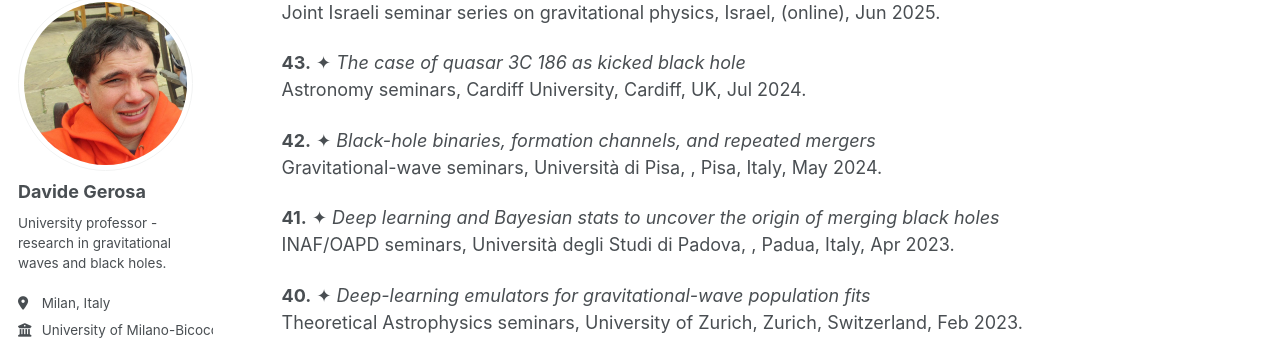
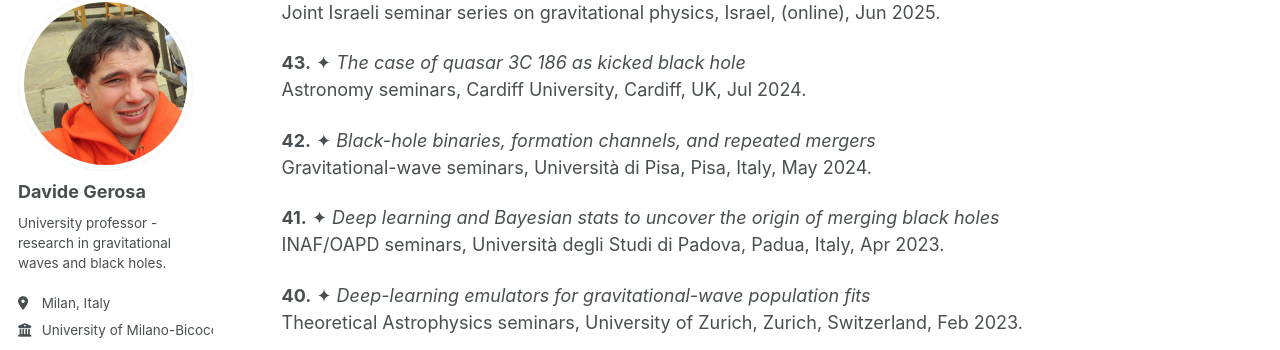
Before and after one commit to dgerosa/website, a Jekyll site: the page built from _pages/talks.md, in a window 1280 px wide and 900 px high, scrolled down 6807 px. Shown: the part 103-453 px from the top of the window. Built offline with Jekyll 4.4.1, drawn with Linux system fonts in a browser that asks for light colours; some web fonts are replaced.

Commit message:
updated from dgerosa/cv

```diff
--- a/_pages/_talks.md
+++ b/_pages/_talks.md
@@ -257,10 +257,10 @@ Joint Israeli seminar series on gravitational physics, Israel, (online), Jun 202
 Astronomy seminars, Cardiff University, Cardiff, UK, Jul 2024.
 
 **42.** ✦ *Black-hole binaries, formation channels, and repeated mergers*  \\
-Gravitational-wave seminars, Università di Pisa, , Pisa, Italy, May 2024.
+Gravitational-wave seminars, Università di Pisa, Pisa, Italy, May 2024.
 
 **41.** ✦ *Deep learning and Bayesian stats to uncover the origin of merging black holes*  \\
-INAF/OAPD seminars, Università degli Studi di Padova, , Padua, Italy, Apr 2023.
+INAF/OAPD seminars, Università degli Studi di Padova, Padua, Italy, Apr 2023.
 
 **40.** ✦ *Deep-learning emulators for gravitational-wave population fits*  \\
 Theoretical Astrophysics seminars, University of Zurich, Zurich, Switzerland, Feb 2023.
```
Also changed, not shown: _pages/_citations.md (+17 -17 lines).
